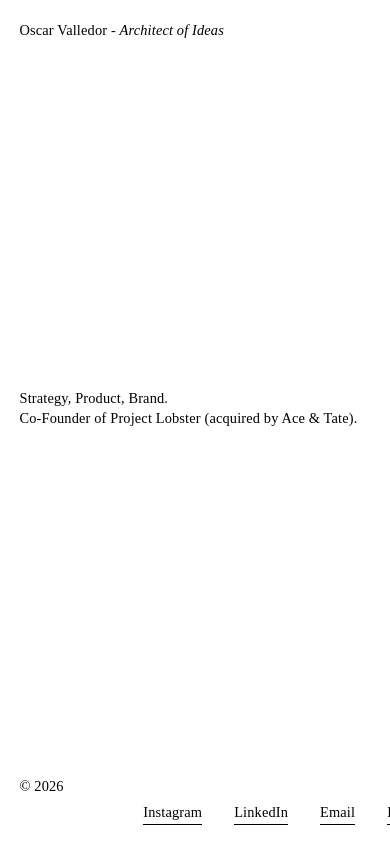
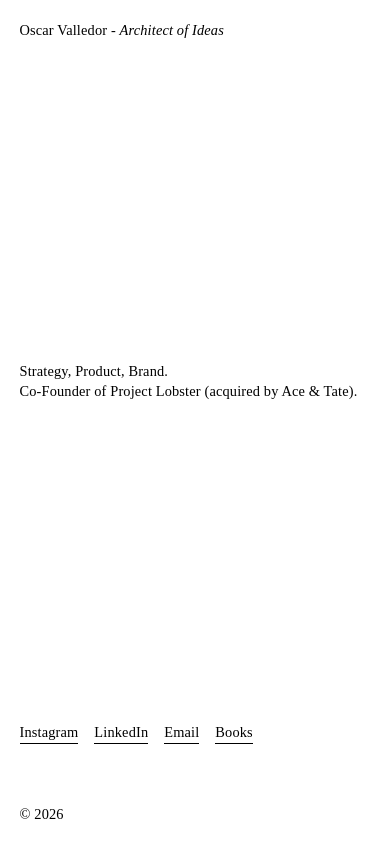
Before and after one commit to oscar-valledor/personal-website, a plain HTML site: page index.html in a window 390 px wide. Drawn offline with Linux system fonts and the light colour scheme.

Commit message:
Add mobile responsive design
Single breakpoint at 600px: fix viewport height with dvh, scope overflow:hidden to desktop, stack footer vertically with nav links on top and copyright at bottom, allow nav and present widget to wrap.

Co-Authored-By: Claude Sonnet 4.6 <noreply@anthropic.com>

```diff
--- a/style.css
+++ b/style.css
@@ -6,7 +6,10 @@
 
 html, body {
   height: 100%;
-  overflow: hidden;
+}
+
+@media (min-width: 601px) {
+  html, body { overflow: hidden; }
 }
 
 body {
@@ -20,7 +23,9 @@ body {
 }
 
 .page {
-  height: 100vh;
+  min-height: 100vh;
+  min-height: 100dvh;
+  height: auto;
   padding: 5vw;
   display: flex;
   flex-direction: column;
@@ -120,3 +125,37 @@ a:hover {
   justify-content: space-between;
   align-items: flex-end;
 }
+
+/* Mobile */
+
+@media (max-width: 600px) {
+  .bottom {
+    flex-direction: column;
+    align-items: flex-start;
+    gap: 2rem;
+  }
+
+  .bottom nav {
+    order: -1;
+  }
+
+  .bottom-left {
+    flex-direction: column-reverse;
+  }
+
+  nav {
+    gap: 1rem;
+    flex-wrap: wrap;
+  }
+
+  #present {
+    flex-wrap: wrap;
+    gap: 0.75rem 1rem;
+  }
+
+  .books-footer {
+    flex-direction: column;
+    align-items: flex-start;
+    gap: 2rem;
+  }
+}
```
